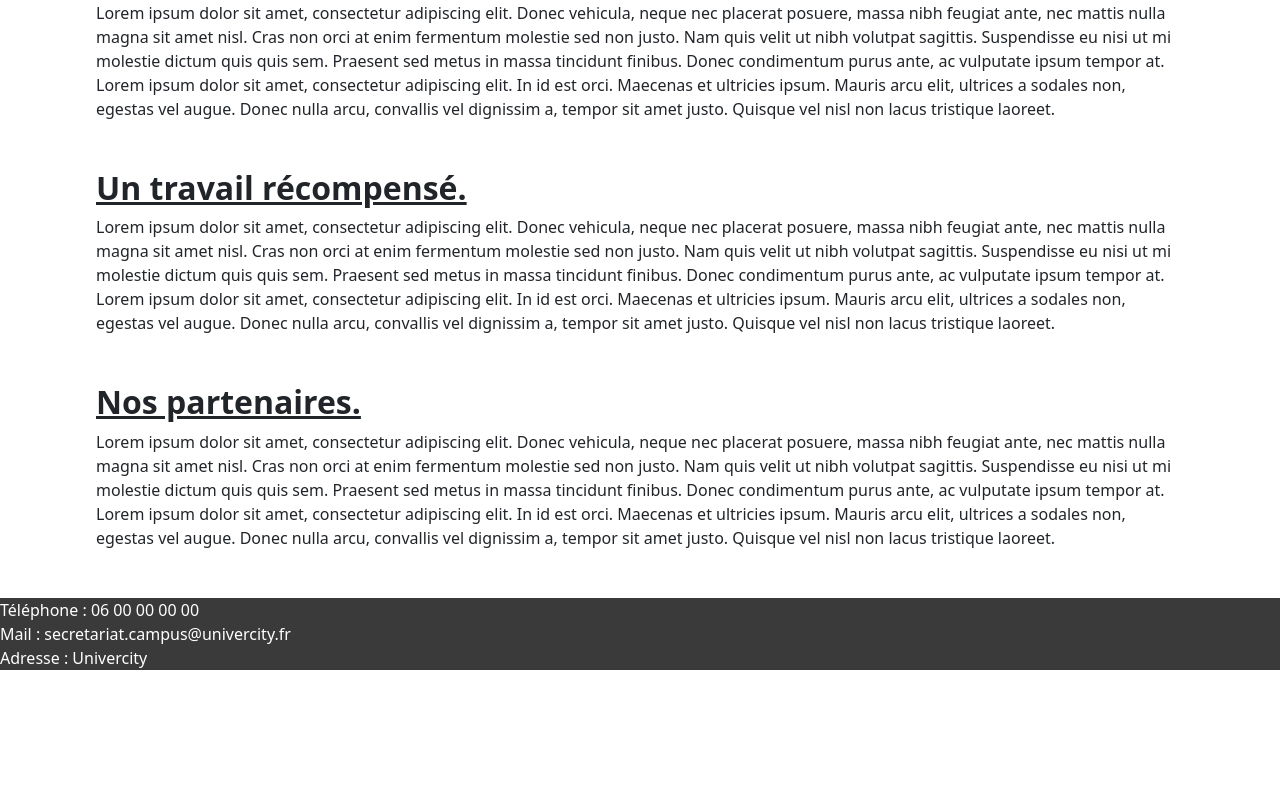
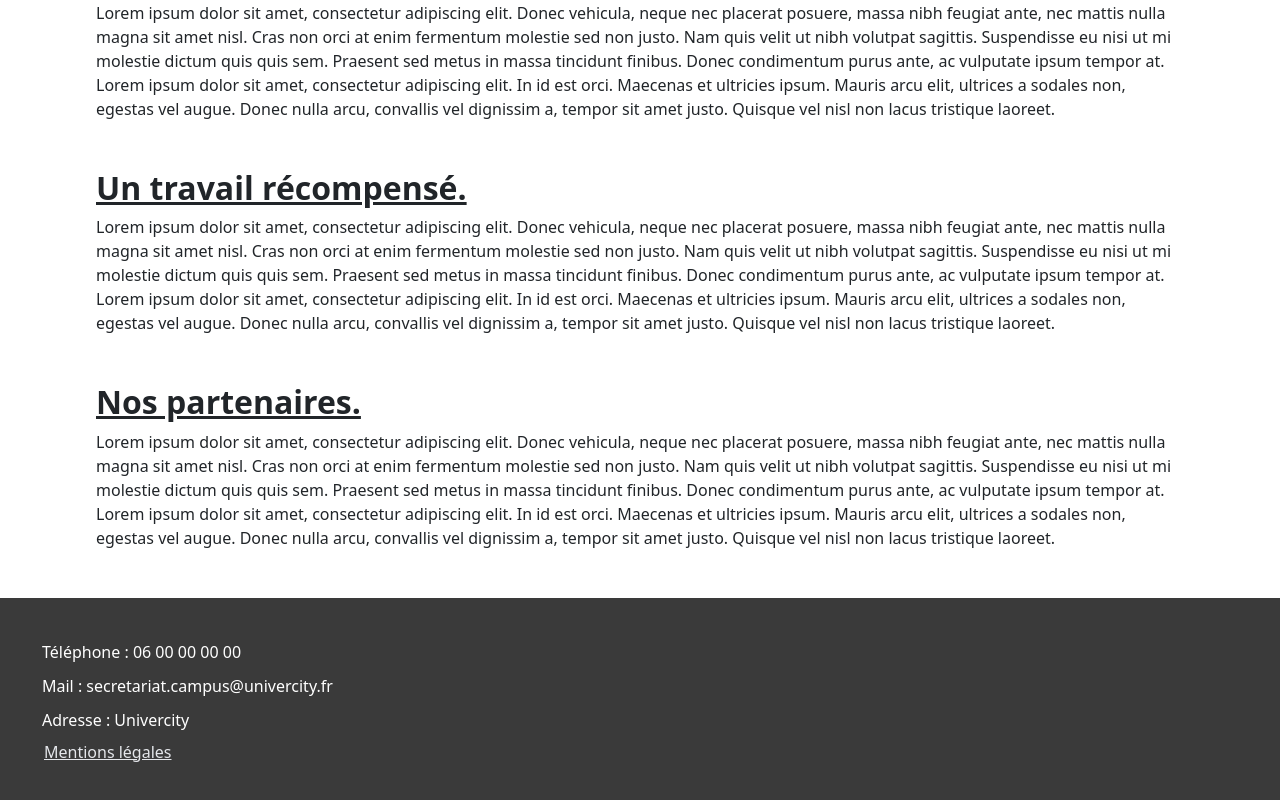
Before and after one commit to BastienBYRA/UniverCity, a React (Create React App) app in the folder univercity/: page / in a window 1280 px wide. Shown: the part 536-1336 px from the top of the page. Before the commit the page ends 1206 px from the top, so only its background shows below. Built offline with nearby package versions, Linux system fonts and the light colour scheme.

Commit message:
modification du footer

```diff
--- a/univercity/src/App.css
+++ b/univercity/src/App.css
@@ -51,18 +51,24 @@
 }
 
 .footer {
-  margin: 0;
-  padding: 0;
   background-color: #3A3A3A;
   color: white;
   position: static;
   bottom: 0;
   width: 100%;
-  /* display: flex;
-  align-self: flex-start;
-  margin-top: auto; */
+  display: flex;
+}
+
+.footer .gauche {
+  padding: 2rem;
+}
+
+.footer .droite {
+  padding: 2rem;
 }
 
 .footer p {
+  font-size: 1rem;
   margin-bottom: 0;
+  padding: 10px 0 0 10px;
 }
--- a/univercity/src/components/Footer.js
+++ b/univercity/src/components/Footer.js
@@ -11,6 +11,7 @@ class Footer extends React.Component {
                 <p>Téléphone : 06 00 00 00 00</p>
                 <p>Mail : secretariat.campus@univercity.fr</p>
                 <p>Adresse : Univercity</p>
+                <a href="/mentions-legales" className="block py-2 pl-3 text-gray-200 hover:text-white underline text-base">Mentions légales</a>
 
             </div>
 
--- a/univercity/src/components/Header.js
+++ b/univercity/src/components/Header.js
@@ -14,7 +14,7 @@ class Header extends React.Component {
             <nav className="bg-gray-600 px-2 sm:px-4 py-2.5">
                 <div className="container flex flex-wrap items-center justify-between mx-auto">
                     <a href="#" className="flex items-center">
-                        <img src="logo_univercity.png" alt="Univercity Logo" className="w-32"/>
+                        <img src="logo_univercity.png" alt="Univercity Logo" className="w-32" />
                     </a>
 
                     <div className="w-full md:block md:w-auto" id="navbar-default">
```
Lines whose indentation alone changed are shown as unchanged.
